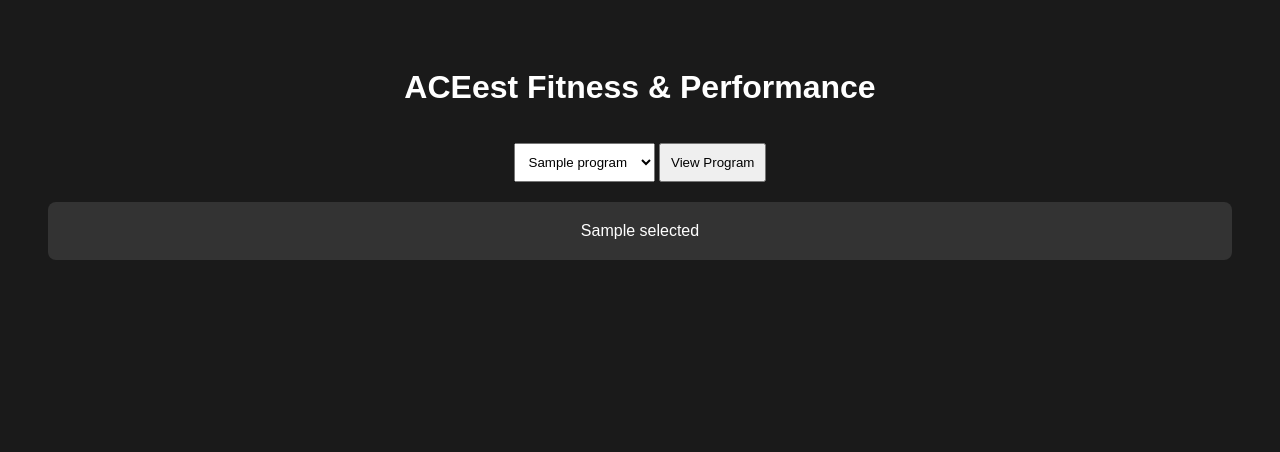
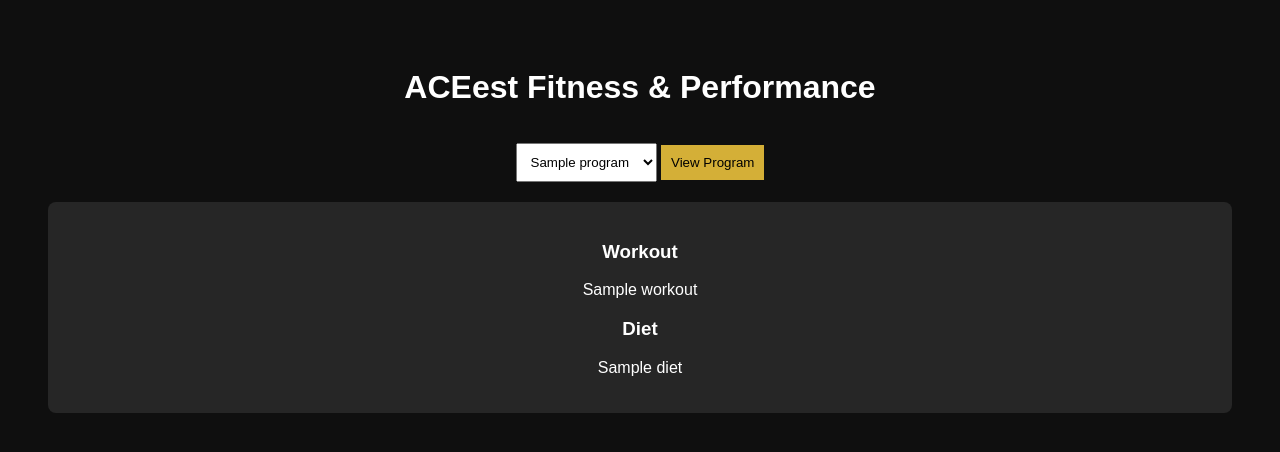
Before and after one commit to 2024ht66529-Abhijat/aceest_flask, a Flask app: template templates/index.html in a window 1280 px wide. Shown: the top 452 px of the page. Run offline with Flask 3, Linux system fonts and the light colour scheme; the template is opened without the code that fills it: most values are stand-ins (such as "Sample title", 1, 10 or a date in 2020).

Commit message:
Committing V2.0.1 index, style. update

```diff
--- a/static/style.css
+++ b/static/style.css
@@ -1,4 +1,5 @@
-body{font-family:Arial;background:#1a1a1a;color:white}
+body{font-family:Arial;background:#0f0f0f;color:#fff}
 .container{text-align:center;padding:40px}
 select,button{padding:10px;margin-top:15px}
-.card{background:#333;padding:20px;border-radius:8px;margin-top:20px}
+button{background:#d4af37;border:none;color:black}
+.card{background:#262626;padding:20px;border-radius:8px;margin-top:20px}
--- a/templates/index.html
+++ b/templates/index.html
@@ -1,7 +1,7 @@
 <!DOCTYPE html>
 <html>
 <head>
-    <title>ACEest Fitness</title>
+    <title>ACEest Fitness v2.0.1</title>
     <link rel="stylesheet" href="/static/style.css">
 </head>
 <body>
@@ -15,8 +15,13 @@
 </select>
 <button type="submit">View Program</button>
 </form>
-{% if selected %}
-<div class="card">{{selected}}</div>
+{% if details %}
+<div class="card">
+<h3>Workout</h3>
+<p>{{details.workout}}</p>
+<h3>Diet</h3>
+<p>{{details.diet}}</p>
+</div>
 {% endif %}
 </div>
 </body>
```
